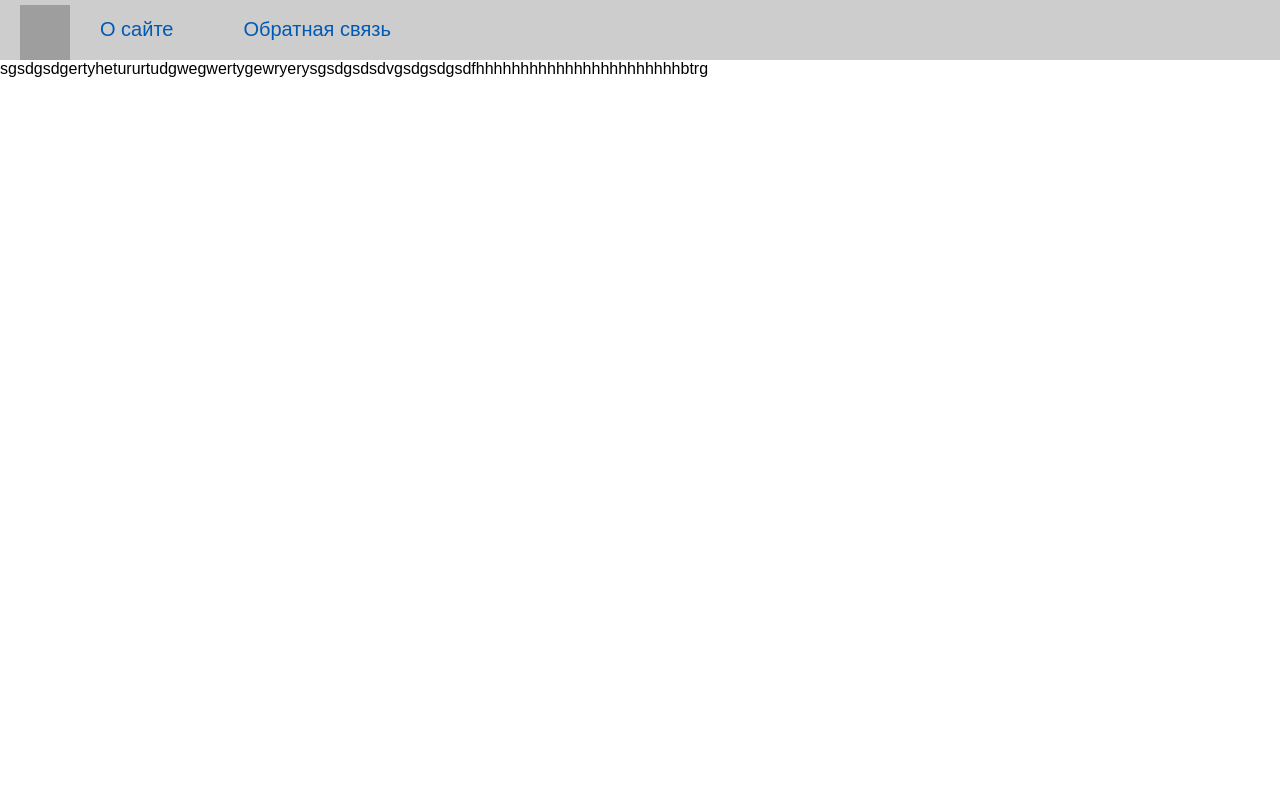
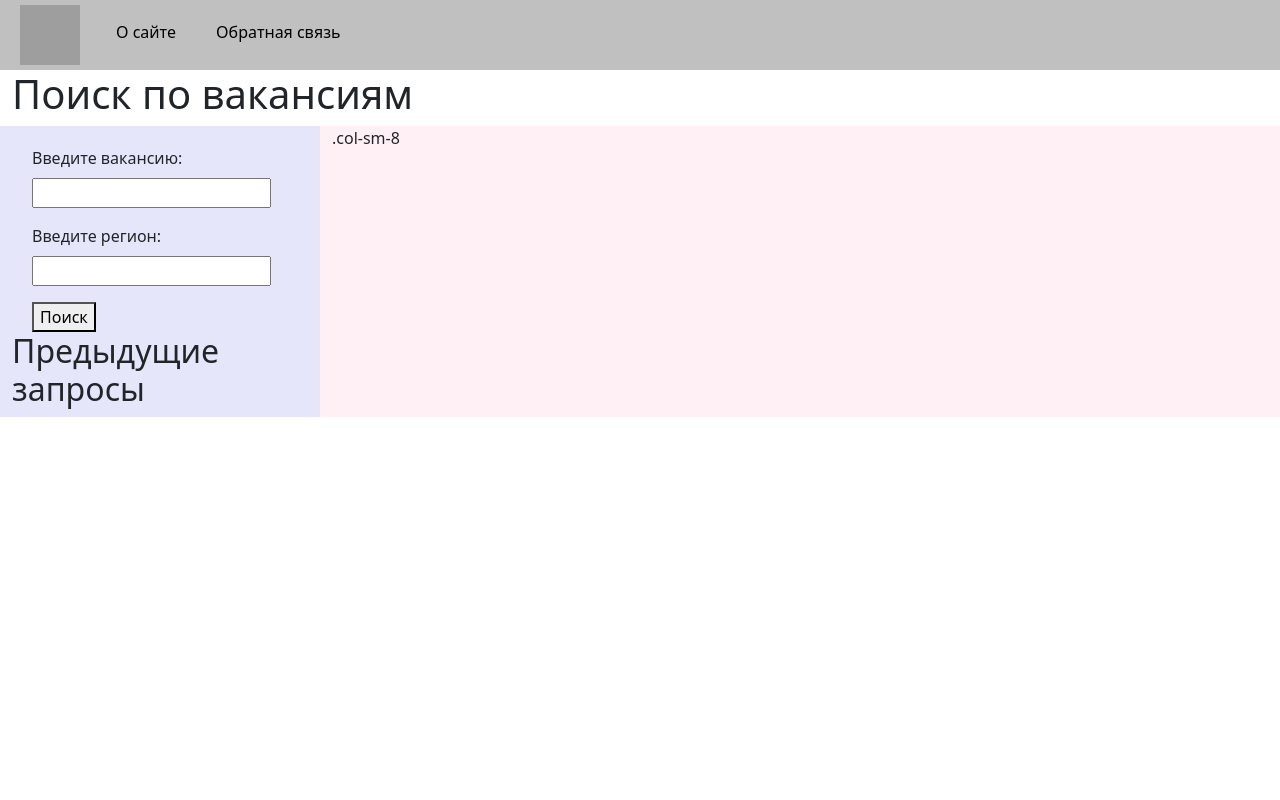
Before and after one commit to vadim-prog/pars-hh, a Django app: page / in a window 1280 px wide. Run offline with Django 3.2, Linux system fonts and the light colour scheme; grey boxes are pictures that could not be loaded.

Commit message:
18082021 00-43

```diff
--- a/pars_hh/vacancy/static/vacancy/css/styles.css
+++ b/pars_hh/vacancy/static/vacancy/css/styles.css
@@ -1,54 +1,46 @@
-html, body {
-	font-family: 'Arial';
-	margin: 0;
-	padding: 0;
-	height: 100%;
-	width: 100%;
-	color: #0;
+.navbar-custom {
+            background-color: #C0C0C0;
+            height: 70px;
+            padding: 0px 0px 0px 20px;
                 }
 
-a {
-	color: #0059b2;
-	text-decoration: none;
-}
-a:hover {
-	color: #CC0000;
-	text-decoration: underline;
+.nav-text{
+        color: black;
+        padding: 20px;
         }
 
-.header {
-	background: #cdcdcd;
+.logo {
+     width: 60px;
      height: 60px;
        }
 
-.logo {
-	background: url('https://i.hh.ru/logos/svg/hh.ru__min_.svg?v=11032019') no-repeat 20px 5px;
-	width: 70px;
-	height: 60px;
+
+.form {
+    padding: 20px 0px 0px 20px;
 }
 
-ul.mainmenu {
-	list-style: none;
-	margin: 0;
-	padding: 0;
-	height: 60px;
-	color: #cdcdcd;
-	font-size: 20px;
-	overflow: hidden;
+.form-input {
+    width: 300px;
+    font-size: 16px;
+
 }
 
-ul.mainmenu li.logo {margin: 0;}
+.form-label {
+    display: inline-block;
+    min-width: 150px;
+    vertical-align: top;
+    padding: 0px 40px 0px 0px;
 
-ul.mainmenu li {
-	float: left;
-	margin: 18px 40px 0 30px;
 }
 
-.table-content{
-    width:"100%";
+.form-error ul {
+    list-style: none;
+    padding: 0;
+    color: #CC0000;
 }
 
-.left-side{
-    width = 100px;
-    background = 'green'
+.form-button {
+    min-width: 200px;
+    font-size: 16px;
+
 }
--- a/pars_hh/vacancy/templates/vacancy/base.html
+++ b/pars_hh/vacancy/templates/vacancy/base.html
@@ -3,6 +3,7 @@
 <html>
 <head>
 	<title>{{title}}</title>
+	<link href="https://cdn.jsdelivr.net/npm/bootstrap@5.0.2/dist/css/bootstrap.min.css" rel="stylesheet" integrity="sha384-EVSTQN3/azprG1Anm3QDgpJLIm9Nao0Yz1ztcQTwFspd3yD65VohhpuuCOmLASjC" crossorigin="anonymous">
 	<link type="text/css" href="{% static 'vacancy/css/styles.css' %}" rel="stylesheet" />
 	<meta http-equiv="Content-Type" content="text/html; charset=utf-8">
 	<link rel="shortcut icon" href="https://i.hh.ru/logos/svg/hh.ru__min_.svg?v=11032019" type="image/x-icon"/>
@@ -10,27 +11,39 @@
 </head>
 <body>
 
-{% block mainmenu %}
-		<div class="header">
-			<ul id="mainmenu" class="mainmenu">
-			<li class="logo"><a href="{% url 'home' %}"><div class="logo"></div></a></li>
+<!-- Создаем навигацию
+<nav class="nav nav-tabs navbar-custom text-center">
+	<a href="{% url 'home' %}">
+		<img class='logo'>
+	</a>
 {% for m in menu %}
-	<li><a href="{% url m.url_name %}">{{m.title}}</a></li>
+	<a class="nav-link" href="{% url m.url_name %}">{{m.title}}</a>
 {% endfor %}
-			</ul>
-			<div class="clear"></div>
-		</div>
-{% endblock mainmenu %}
 
-<table class="table-content" border=0 cellpadding="0" cellspacing="0">
-<tr align="left" valign="top">
-	<td class="left-side">
-		sgsdgsdgertyhetururtudgwegwertygewryery
-	</td>
-	<td >
-		sgsdgsdsdvgsdgsdgsdfhhhhhhhhhhhhhhhhhhhhhhhbtrg
-	</td>
-</tr>
-</table>
+</nav>
+-->
+<nav class="nav navbar-custom" >
+  <a class="navbar-brand" href="{% url 'home' %}">
+      <img class="logo" src="https://i.hh.ru/logos/svg/hh.ru__min_.svg?v=11032019">
+  </a>
+	{% for m in menu %}
+		<a class="nav-link nav-text" href="{% url m.url_name %}">{{m.title}}</a>
+	{% endfor %}
+</nav>
+
+<div class="container-fluid">
+  <h1>Поиск по вакансиям</h1>
+  <div class="row">
+    <div class="col-sm-3" style="background-color:lavender;">
+		{% block content %}
+		{% endblock %}
+		<h2>Предыдущие запросы</h2>
+	</div>
+    <div class="col-sm-9" style="background-color:lavenderblush;">.col-sm-8</div>
+  </div>
+</div>
+
+
+<script src="https://cdn.jsdelivr.net/npm/bootstrap@5.0.2/dist/js/bootstrap.bundle.min.js" integrity="sha384-MrcW6ZMFYlzcLA8Nl+NtUVF0sA7MsXsP1UyJoMp4YLEuNSfAP+JcXn/tWtIaxVXM" crossorigin="anonymous"></script>
 </body>
 </html>
--- a/pars_hh/vacancy/templates/vacancy/index.html
+++ b/pars_hh/vacancy/templates/vacancy/index.html
@@ -1,6 +1,7 @@
 {% extends 'vacancy/base.html' %}
 
 {% block content %}
+<div class="form">
 <form action="{% url 'home' %}" method="post" enctype="multipart/form-data">
     {% csrf_token %}
 
@@ -13,5 +14,7 @@
 
 <button type="submit">Поиск</button>
 </form>
+</div>
+
 
 {% endblock %}
```
Also changed, not shown: pars_hh/vacancy/templates/vacancy/test.html (added, +47 -0 lines). Lines whose indentation alone changed are shown as unchanged.
